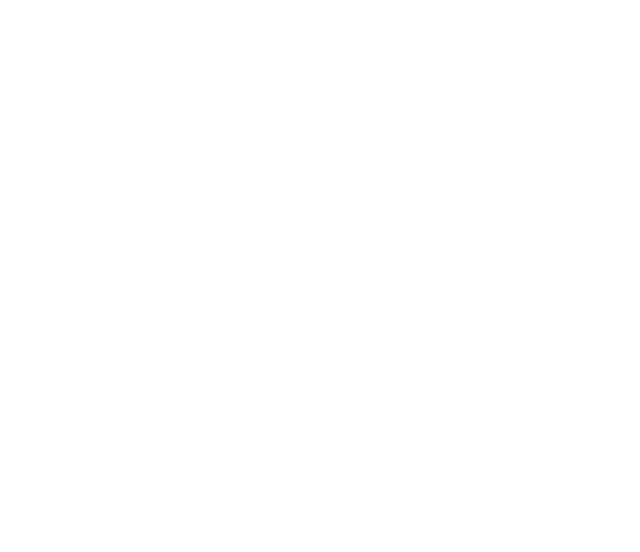
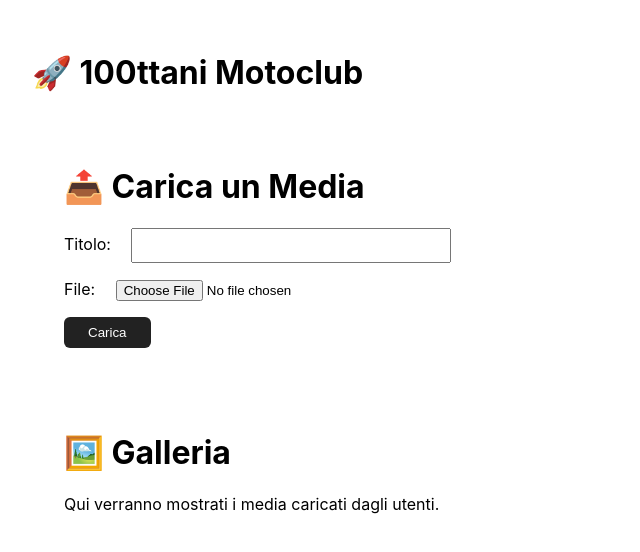
Before and after one commit to ficocelligiorgia/100ttani-project, a React (Create React App) app in the folder frontend/: page / in a window 1280 px wide. Before the commit this address had no page. Shown: the top 552 px of the page, without its empty margins (0-640 px from the left). Built offline with nearby package versions, Linux system fonts and the light colour scheme.

Commit message:
frontend

```diff
--- a/frontend/package.json
+++ b/frontend/package.json
@@ -10,7 +10,6 @@
     "axios": "^1.8.4",
     "react": "^19.1.0",
     "react-dom": "^19.1.0",
-    "react-router-dom": "^7.5.0",
     "react-scripts": "5.0.1",
     "web-vitals": "^2.1.4"
   },
--- a/frontend/src/App.js
+++ b/frontend/src/App.js
@@ -1,14 +1,14 @@
 import React from "react";
-import { BrowserRouter as Router, Routes, Route } from "react-router-dom";
-import Gallery from "./pages/Gallery";
+import UploadMedia from "./components/UploadMedia";
+import Gallery from "./components/Gallery";
 
 function App() {
   return (
-    <Router>
-      <Routes>
-        <Route path="/gallery" element={<Gallery />} />
-      </Routes>
-    </Router>
+    <div style={{ padding: "2rem" }}>
+      <h1>🚀 100ttani Motoclub</h1>
+      <UploadMedia />
+      <Gallery />
+    </div>
   );
 }
 
--- /dev/null
+++ b/frontend/src/components/Gallery.jsx
@@ -0,0 +1,12 @@
+import React from "react";
+
+function Gallery() {
+  return (
+    <div style={{ padding: "2rem" }}>
+      <h1>🖼️ Galleria</h1>
+      <p>Qui verranno mostrati i media caricati dagli utenti.</p>
+    </div>
+  );
+}
+
+export default Gallery;
--- /dev/null
+++ b/frontend/src/components/UploadMedia.jsx
@@ -0,0 +1,101 @@
+import React, { useState } from "react";
+
+function UploadMedia() {
+  const [title, setTitle] = useState("");
+  const [file, setFile] = useState(null);
+  const [message, setMessage] = useState("");
+
+  const handleSubmit = async (e) => {
+    e.preventDefault();
+
+    if (!file) {
+      setMessage("❌ Devi selezionare un file.");
+      return;
+    }
+
+    const formData = new FormData();
+    formData.append("title", title);
+    formData.append("file", file);
+
+    try {
+      const token = localStorage.getItem("token");
+
+      const response = await fetch("http://localhost:5000/media", {
+        method: "POST",
+        headers: {
+          Authorization: `Bearer ${token}`,
+        },
+        body: formData,
+      });
+
+      const data = await response.json();
+
+      if (response.ok) {
+        setMessage("✅ Media caricato con successo!");
+        setTitle("");
+        setFile(null);
+      } else {
+        setMessage(`❌ Errore: ${data.message}`);
+      }
+    } catch (err) {
+      console.error("Errore durante l'upload:", err);
+      setMessage("❌ Errore durante il caricamento.");
+    }
+  };
+
+  return (
+    <div style={{ padding: "2rem" }}>
+      <h1>📤 Carica un Media</h1>
+      <form onSubmit={handleSubmit}>
+        <div style={{ marginBottom: "1rem" }}>
+          <label>Titolo: </label>
+          <input
+            type="text"
+            value={title}
+            onChange={(e) => setTitle(e.target.value)}
+            style={{ marginLeft: "1rem", padding: "0.5rem", width: "300px" }}
+            required
+          />
+        </div>
+
+        <div style={{ marginBottom: "1rem" }}>
+          <label>File: </label>
+          <input
+            type="file"
+            onChange={(e) => setFile(e.target.files[0])}
+            style={{ marginLeft: "1rem" }}
+            required
+          />
+        </div>
+
+        <button
+          type="submit"
+          style={{
+            padding: "0.5rem 1.5rem",
+            backgroundColor: "#222",
+            color: "#fff",
+            border: "none",
+            borderRadius: "6px",
+            cursor: "pointer",
+          }}
+        >
+          Carica
+        </button>
+      </form>
+
+      {message && (
+        <p
+          style={{
+            marginTop: "1rem",
+            color: message.includes("✅") ? "green" : "red",
+            fontWeight: "bold",
+          }}
+        >
+          {message}
+        </p>
+      )}
+    </div>
+  );
+}
+
+export default UploadMedia;
--- a/frontend/src/pages/Gallery.jsx
+++ /dev/null
@@ -1,71 +0,0 @@
-import React, { useEffect, useState } from "react";
-import axios from "axios";
-
-const Gallery = () => {
-  const [mediaList, setMediaList] = useState([]);
-  const [loading, setLoading] = useState(true);
-
-  useEffect(() => {
-    const fetchMedia = async () => {
-      try {
-        const response = await axios.get("http://localhost:5000/media");
-        setMediaList(response.data);
-        setLoading(false);
-      } catch (error) {
-        console.error("Errore nel caricamento della galleria:", error);
-        setLoading(false);
-      }
-    };
-
-    fetchMedia();
-  }, []);
-
-  return (
-    <div style={{ padding: "2rem" }}>
-      <h1>🎞️ Galleria Multimediale</h1>
-      {loading ? (
-        <p>Caricamento in corso...</p>
-      ) : (
-        <div
-          style={{
-            display: "grid",
-            gridTemplateColumns: "repeat(auto-fill, minmax(300px, 1fr))",
-            gap: "1.5rem",
-          }}
-        >
-          {mediaList.map((media) => (
-            <div
-              key={media._id}
-              style={{
-                border: "1px solid #ccc",
-                borderRadius: "12px",
-                padding: "1rem",
-                background: "#fdfdfd",
-              }}
-            >
-              <h4>{media.title}</h4>
-              {media.fileType === "image" ? (
-                <img
-                  src={`http://localhost:5000${media.fileUrl}`}
-                  alt={media.title}
-                  style={{ width: "100%", borderRadius: "10px" }}
-                />
-              ) : (
-                <video
-                  controls
-                  src={`http://localhost:5000${media.fileUrl}`}
-                  style={{ width: "100%", borderRadius: "10px" }}
-                />
-              )}
-              <p style={{ fontSize: "0.8rem", color: "#555" }}>
-                Caricato il: {new Date(media.createdAt).toLocaleString()}
-              </p>
-            </div>
-          ))}
-        </div>
-      )}
-    </div>
-  );
-};
-
-export default Gallery;
```
Also changed, not shown: 1 other file (tests, documents, lock files or other folders).
